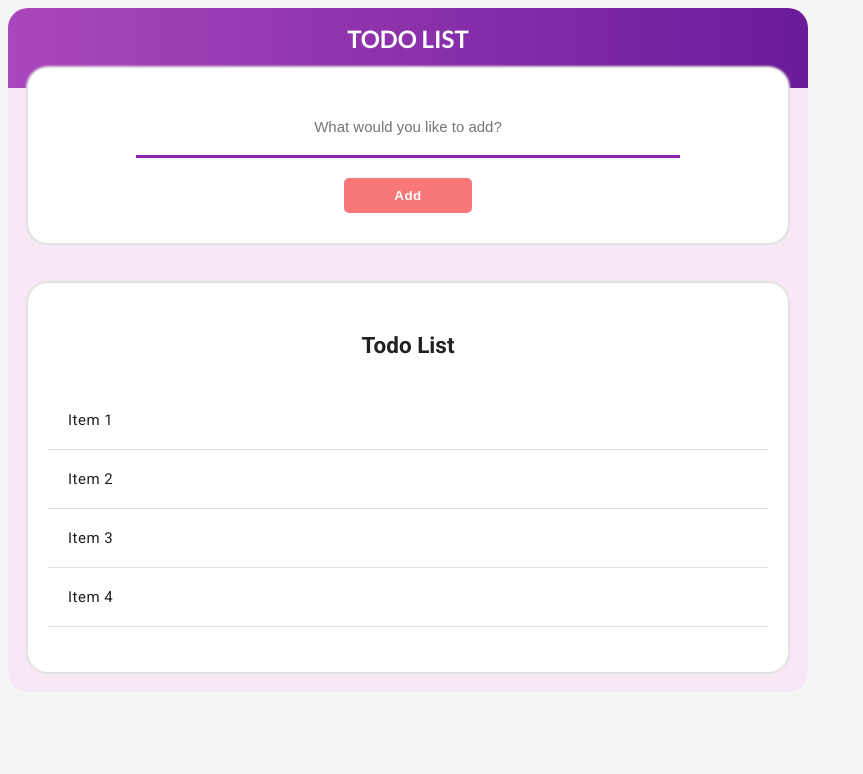
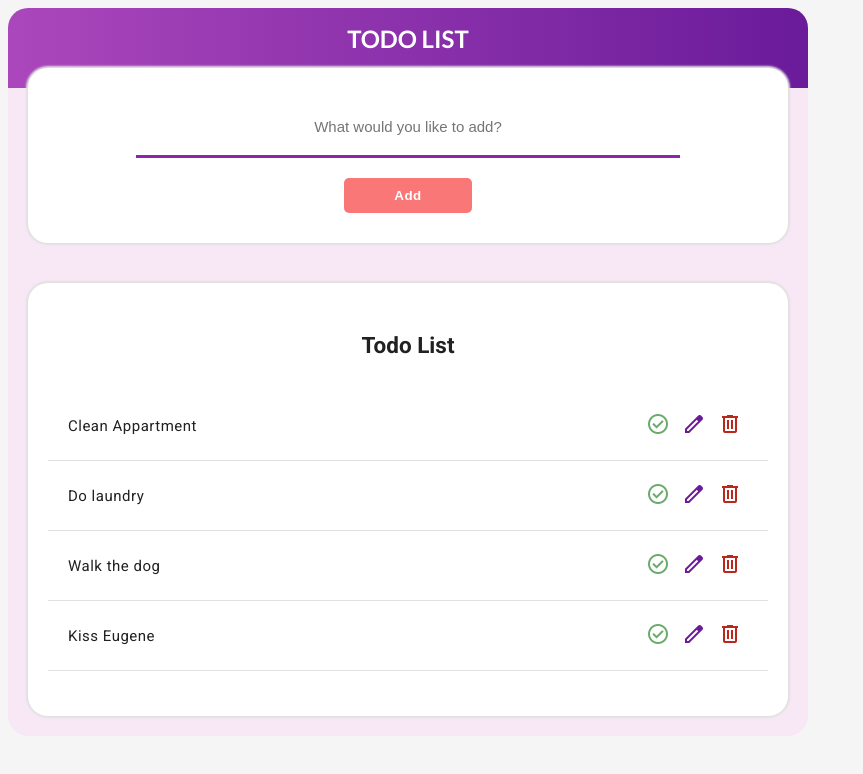
Before and after one commit to emiliyadqa/todo-list-app, a website: page index.html in a window 1280 px wide. Shown: the whole page, without its empty margins (0-863 px from the left). Drawn offline with nearby package versions, Linux system fonts and the light colour scheme.

Commit message:
add icons to the list elements

```diff
--- a/index.html
+++ b/index.html
@@ -34,10 +34,86 @@
         <div class="block block--list">
           <h2>Todo List</h2>
           <ul class="list">
-            <li class="list__item">Item 1</li>
-            <li class="list__item">Item 2</li>
-            <li class="list__item">Item 3</li>
-            <li class="list__item">Item 4</li>
+            <li class="list__item">
+              Clean Appartment
+              <div class="icon-container">
+                <button class="btn-icon">
+                  <span class="material-symbols-outlined icon icon-done"
+                    >check_circle</span
+                  >
+                </button>
+                <button class="btn-icon">
+                  <span class="material-symbols-outlined icon icon--edit"
+                    >edit</span
+                  >
+                </button>
+                <button class="btn-icon">
+                  <span class="material-symbols-outlined icon icon--delete"
+                    >delete</span
+                  >
+                </button>
+              </div>
+            </li>
+            <li class="list__item">
+              Do laundry
+              <div class="icon-container">
+                <button class="btn-icon">
+                  <span class="material-symbols-outlined icon icon-done"
+                    >check_circle</span
+                  >
+                </button>
+                <button class="btn-icon">
+                  <span class="material-symbols-outlined icon icon--edit"
+                    >edit</span
+                  >
+                </button>
+                <button class="btn-icon">
+                  <span class="material-symbols-outlined icon icon--delete"
+                    >delete</span
+                  >
+                </button>
+              </div>
+            </li>
+            <li class="list__item">
+              Walk the dog
+              <div class="icon-container">
+                <button class="btn-icon">
+                  <span class="material-symbols-outlined icon icon-done"
+                    >check_circle</span
+                  >
+                </button>
+                <button class="btn-icon">
+                  <span class="material-symbols-outlined icon icon--edit"
+                    >edit</span
+                  >
+                </button>
+                <button class="btn-icon">
+                  <span class="material-symbols-outlined icon icon--delete"
+                    >delete</span
+                  >
+                </button>
+              </div>
+            </li>
+            <li class="list__item">
+              Kiss Eugene
+              <div class="icon-container">
+                <button class="btn-icon">
+                  <span class="material-symbols-outlined icon icon-done"
+                    >check_circle</span
+                  >
+                </button>
+                <button class="btn-icon">
+                  <span class="material-symbols-outlined icon icon--edit"
+                    >edit</span
+                  >
+                </button>
+                <button class="btn-icon">
+                  <span class="material-symbols-outlined icon icon--delete"
+                    >delete</span
+                  >
+                </button>
+              </div>
+            </li>
           </ul>
         </div>
       </div>
--- a/styles.css
+++ b/styles.css
@@ -32,11 +32,15 @@ h1 {
 /* Icons */
 
 .icon-container {
-  background-color: #fff;
+  /* background-color: #fff; */
   display: inline-flex;
-  border-radius: 50%;
-  padding: 0.3rem;
-  box-shadow: 0 0 2px 2px #e9e5e5;
+  /* border-radius: 50%; */
+  /* padding: 0.3rem; */
+  /* box-shadow: 0 0 2px 2px #e9e5e5; */
+}
+
+.icon--edit {
+  color: var(--color-primary);
 }
 
 .icon--delete {
@@ -67,6 +71,12 @@ h1 {
   font-weight: 700;
   color: var(--color-headings);
   letter-spacing: 0.5px;
+  cursor: pointer;
+}
+
+.btn-icon {
+  background: none;
+  border: 0;
   cursor: pointer;
 }
 
@@ -139,4 +149,7 @@ h1 {
 .list__item {
   padding: 2rem 2rem;
   border-bottom: 1px solid var(--color-borders);
+  display: flex;
+  justify-content: space-between;
+  align-items: center;
 }
```
Also changed, not shown: components/icons.html (+10 -10 lines).
